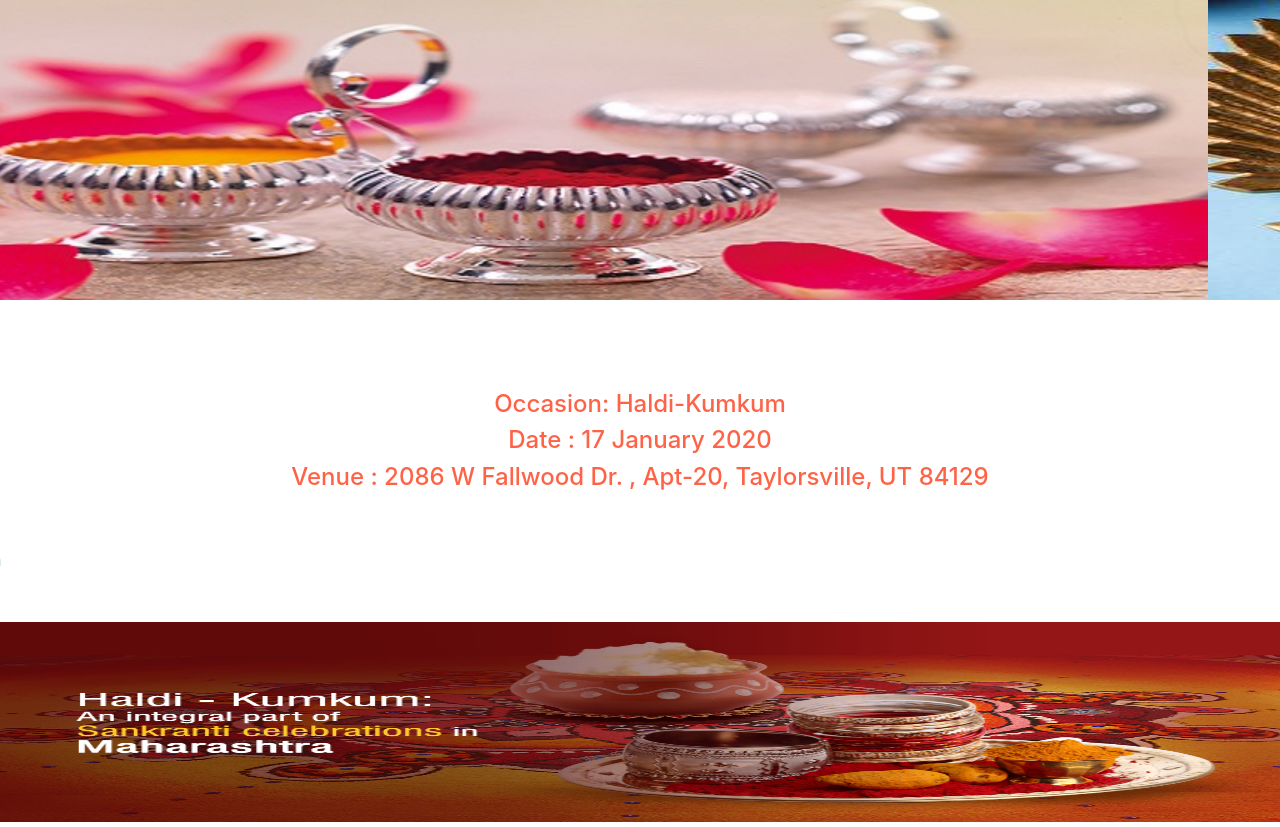
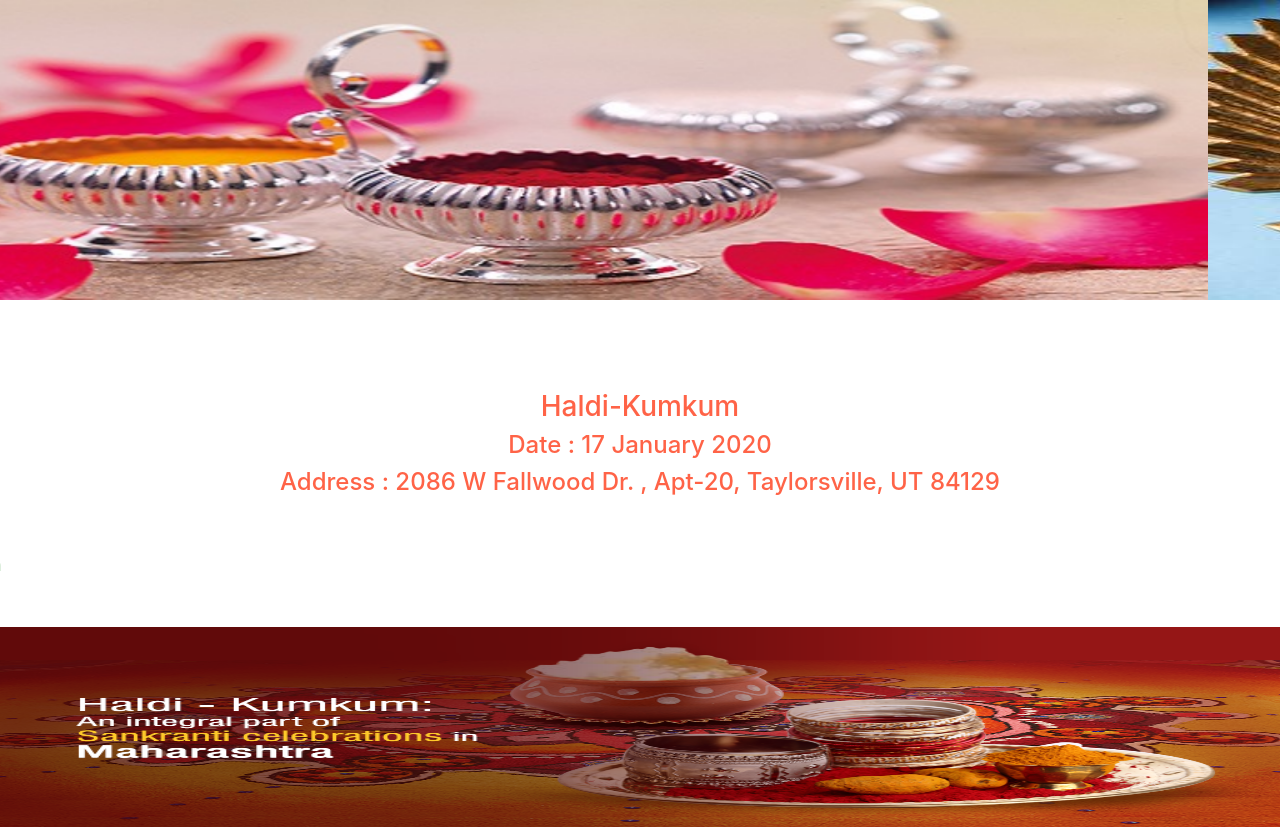
Before and after one commit to mmpandit/Invitation, a plain HTML site: page index.html in a window 1280 px wide. Drawn offline with nearby package versions, Linux system fonts and the light colour scheme.

Commit message:
index page changes
format change

```diff
--- a/index.html
+++ b/index.html
@@ -37,12 +37,12 @@
             </div>
         </div>
         <div id="main">
-          <h4>Occasion: Haldi-Kumkum</h4>
+          <h3> Haldi-Kumkum</h3>
           <h4>Date    : 17 January 2020 </h4>
-          <h4>Venue   : 2086 W Fallwood Dr. , Apt-20, Taylorsville, UT 84129</h4>
+          <h4>Address   : 2086 W Fallwood Dr. , Apt-20, Taylorsville, UT 84129</h4>
           <br><br>
           <marquee width="100%" direction="right" height="30px" style="color: green">
-             Thank you for excepting my invitation
+             Thank you for accepting the invitation
           </marquee>
         </div>
         <div class="hotairballoon">
--- a/style.css
+++ b/style.css
@@ -17,7 +17,7 @@
     text-align: center;
 }
 
-h4{
+h4,h3{
     color: tomato;
 }
 
```
